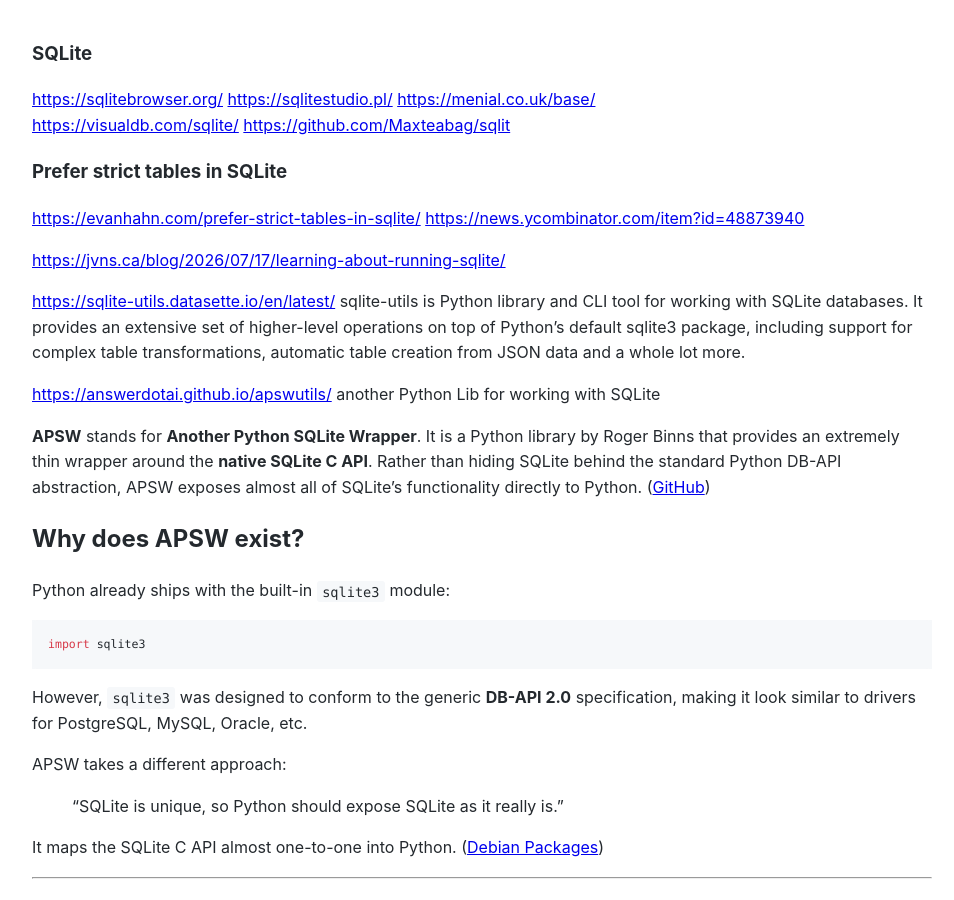
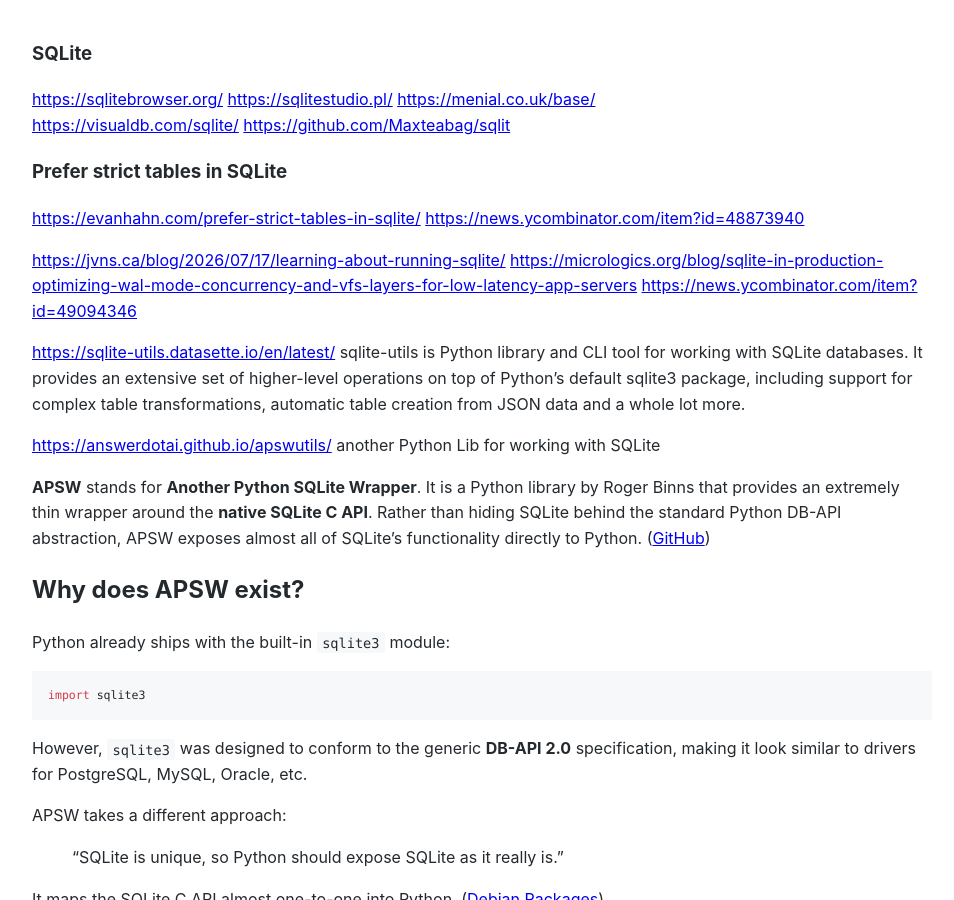
Before and after one commit to Michael-Lubinsky/michael-lubinsky.github.com, a Jekyll site: the page built from sqlite/sqlite.md, in a window 1280 px wide and 900 px high. Shown: the whole window, without its empty margins (158-1112 px from the left). Built offline with Jekyll 4.4.1, drawn with Linux system fonts in a browser that asks for light colours; our own code applies the rules of GitHub Pages for plain Markdown files.

Commit message:
Update sqlite.md

```diff
--- a/sqlite/sqlite.md
+++ b/sqlite/sqlite.md
@@ -7,6 +7,8 @@
 <https://news.ycombinator.com/item?id=48873940>
 
 <https://jvns.ca/blog/2026/07/17/learning-about-running-sqlite/>
+<https://micrologics.org/blog/sqlite-in-production-optimizing-wal-mode-concurrency-and-vfs-layers-for-low-latency-app-servers>
+<https://news.ycombinator.com/item?id=49094346>
 
 <https://sqlite-utils.datasette.io/en/latest/>
 sqlite-utils is   Python library and CLI tool for working with SQLite databases.
```
